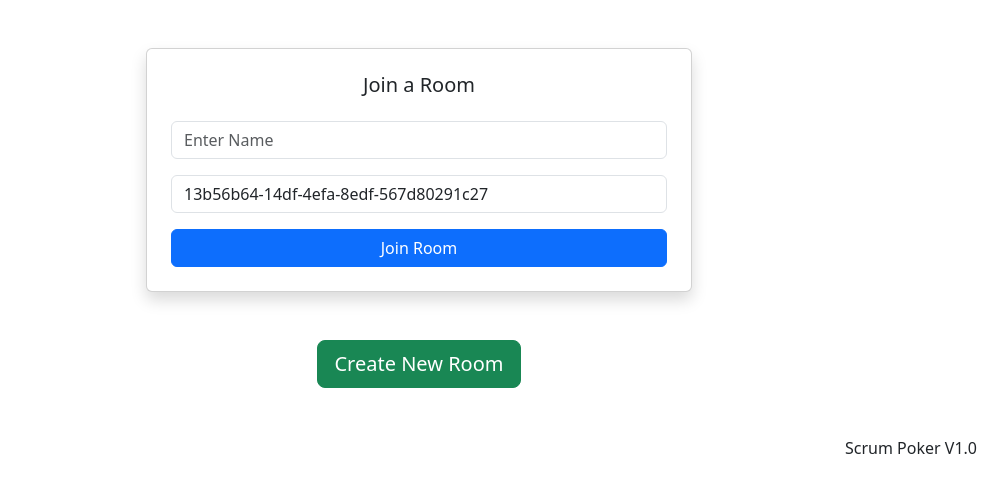
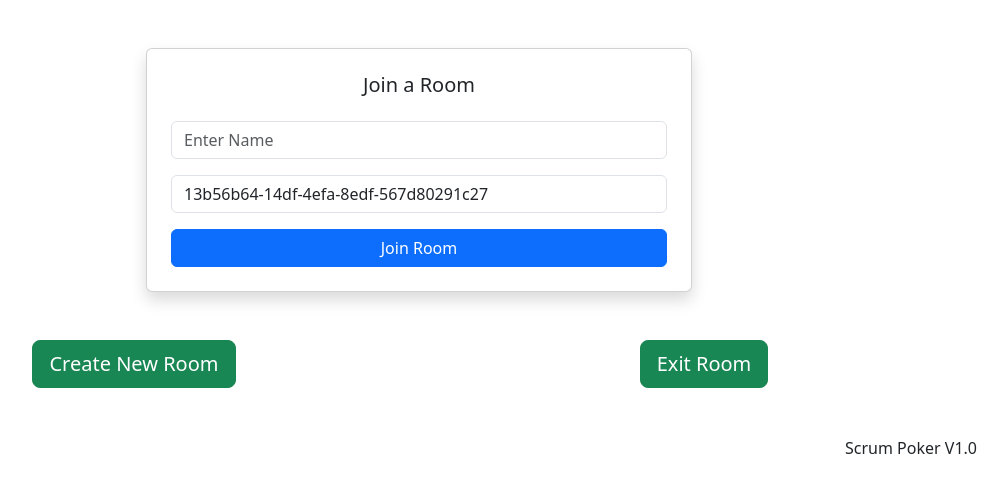
Before and after one commit to hughe198/ScrumpokerNG, an Angular app: page / in a window 1280 px wide. Shown: the top 492 px of the page, without its empty margins (221-1229 px from the left). Built offline with nearby package versions, Linux system fonts and the light colour scheme.

Commit message:
Join Room work in progress

```diff
--- a/src/api.service.ts
+++ b/src/api.service.ts
@@ -108,16 +108,28 @@ export class ApiService {
       this.socket.close();
       this.socket = null;
     }
+    this.settings.next({
+      type: "settings",
+      reveal: false,
+      votingCard: "fibonacci",
+    });
 
+    this.results.next({
+      type: "result",
+      roomID: "", // Reset roomID
+      votingCard: "fibonacci", // Default or empty votingCard
+      votes: {}, // Empty votes object
+    });
     // Complete subjects and reset states
-    this.settings.complete();
-    this.results.complete();
+
     this.settings = new BehaviorSubject<ISettings>({
       type: "settings",
       reveal: false,
       votingCard: "fibonacci",
     });
     this.results = new Subject<IResults>();
+    this.settings.complete();
+    this.results.complete();
   }
 
   getVotes(): Observable<IResults> {
--- a/src/lobby/lobby.component.html
+++ b/src/lobby/lobby.component.html
@@ -46,6 +46,11 @@
             Create New Room
           </button>
         </div>
+        <div class="col-md-6 text-center">
+          <button class="btn btn-success btn-lg" (click)="disconnect()">
+            Exit Room
+          </button>
+        </div>
       </div>
     </div>
 
--- a/src/lobby/lobby.component.ts
+++ b/src/lobby/lobby.component.ts
@@ -41,24 +41,31 @@ export class LobbyComponent implements OnInit {
   connect(voter: string, roomID: string | null, votingCard : string | null) {
     console.log("Connecting with:",this.roomID, this.voter)
     if (voter && roomID && votingCard && validator.isUUID(roomID)) {
-      this.active = true
+      this.api.connect(roomID,voter)
       const details: IUserDetails = { voter: voter, roomID: roomID, votingCard:votingCard}
       this.localStorageService.setUserDetails(details)
+      this.active = true
     }
     else {
       console.error('Invalid RoomID or Name  ', this.roomID)
       this.roomID = uuidv4();
+      this.active =false
     }
   }
-  async createNewRoom() {
-    this.api.requestDisconnect()
+  createNewRoom() {
     this.roomID = uuidv4()
     if (this.voter && this.roomID && this.votingCard && validator.isUUID(this.roomID)) {
       this.active = false
       const details: IUserDetails = { voter: this.voter, roomID: this.roomID, votingCard:this.votingCard}
       this.localStorageService.setUserDetails(details)
   }
-  this.active = true
+    this.active = true
+    this.connect(this.voter,this.roomID,this.votingCard)
+}
+
+  disconnect(){
+    this.api.requestDisconnect()
+    this.active = false
+  }
 
 }
-}
--- a/src/room/room.component.ts
+++ b/src/room/room.component.ts
@@ -33,6 +33,10 @@ export class RoomComponent implements OnDestroy {
       const userDetails: IUserDetails | null = this.localstorage.getUserDetails()
       this.name = userDetails!.voter
     }
+    else{
+      this.active = false
+      console.log("RoomComponent: Disconnected");
+    }
   }
 
   name: string = ""
@@ -54,7 +58,6 @@ export class RoomComponent implements OnDestroy {
     console.log("Room local User Details:",this.userDetails)
     this.name = this.localstorage.getUserDetails()?.voter ?? ""
     if (userDetails?.roomID) {
-      this.apiService.connect(userDetails?.roomID,this.name)
       const apiVotesConnection = this.apiService.getVotes() //
       apiVotesConnection.subscribe((data: IResults) => {
         this.results = data
```
